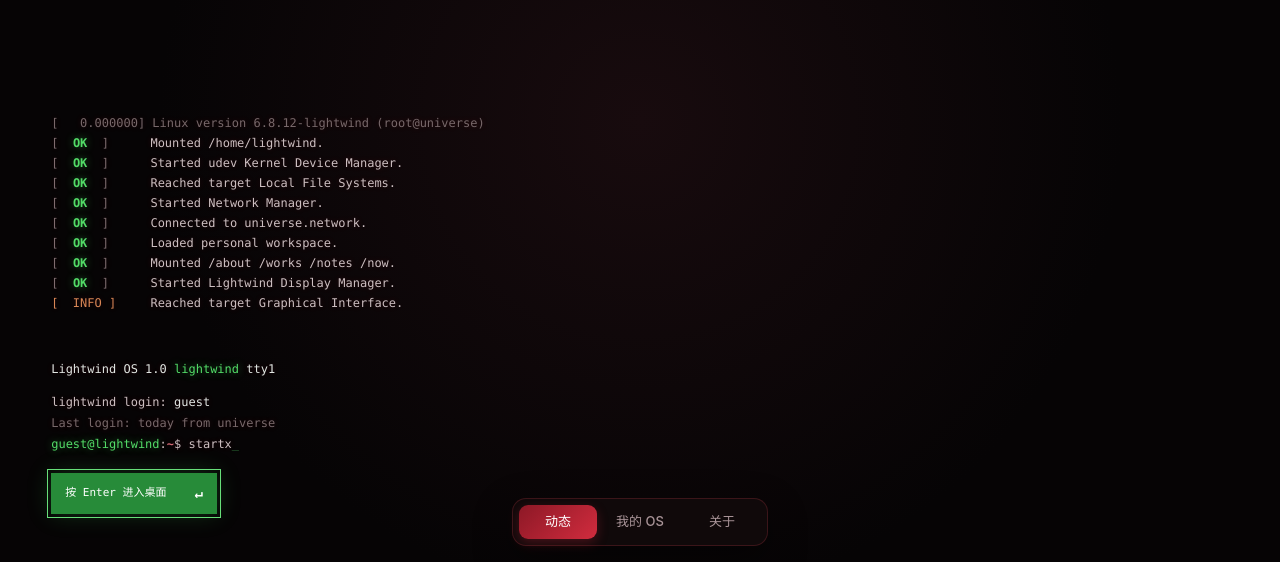
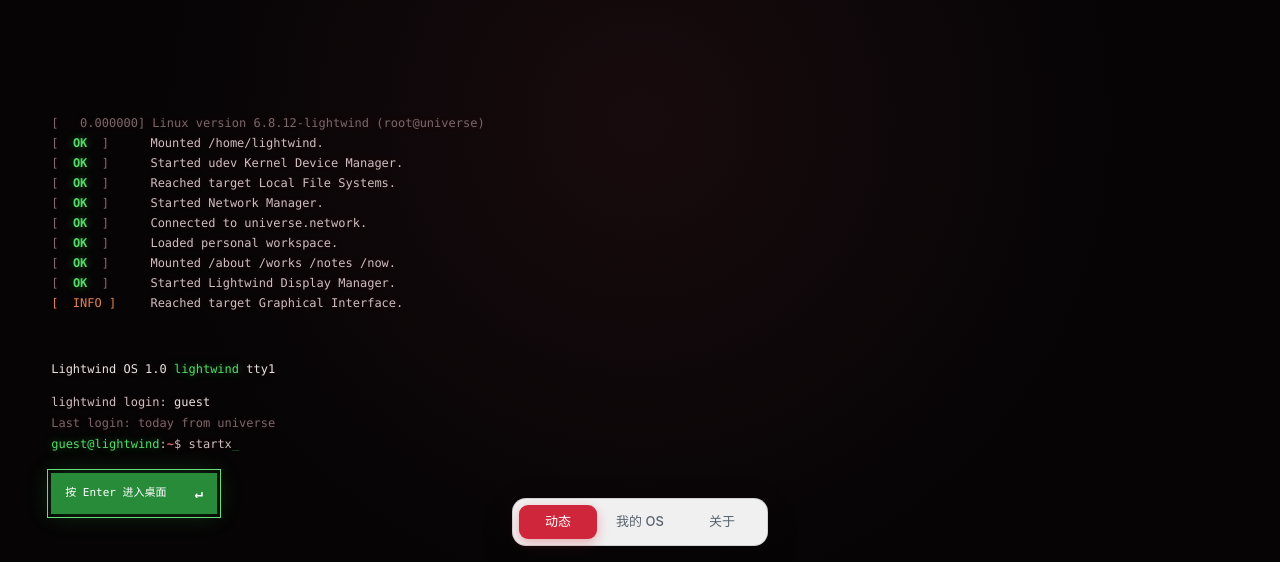
Before and after one commit to QingFengYuXie/.github.io, a plain HTML site: page static/os/index.html in a window 1280 px wide. Shown: the part 238-800 px from the top of the page. Drawn offline with Linux system fonts and the light colour scheme.

Commit message:
fix: 统一主题按钮和全局导航主题

```diff
--- a/config.json
+++ b/config.json
@@ -5,6 +5,6 @@
     "homeUrl":"https://qfyx.top",
     "email":"2399975530@qq.com",
     "singlePage":["about"],
-    "allHead":"<link rel='stylesheet' href='https://qfyx.top/site-nav.css'><script defer src='https://qfyx.top/site-nav.js'></script><style>.title-right a[href='https://qfyx.top/about.html']{display:none}.title-right a[onclick='modeSwitch()']{position:fixed;left:max(20px,env(safe-area-inset-left));bottom:max(20px,env(safe-area-inset-bottom));z-index:9999;display:inline-flex!important;align-items:center;justify-content:center;width:44px;height:44px;padding:0!important;margin:0!important;border:1px solid var(--borderColor-default,var(--color-border-default));border-radius:50%;background:var(--bgColor-default,var(--color-canvas-default));box-shadow:0 4px 14px rgba(0,0,0,.14);cursor:pointer;transition:transform .2s ease,box-shadow .2s ease,background-color .2s ease}.title-right a[onclick='modeSwitch()']:hover{transform:translateY(-2px);box-shadow:0 6px 18px rgba(0,0,0,.2)}.title-right a[onclick='modeSwitch()']:focus-visible{outline:2px solid var(--focus-outlineColor,var(--color-accent-fg));outline-offset:3px}@media(max-width:600px){.title-right a[onclick='modeSwitch()']{left:max(12px,env(safe-area-inset-left));bottom:max(12px,env(safe-area-inset-bottom));width:42px;height:42px}}</style>",
+    "allHead":"<link rel='stylesheet' href='https://qfyx.top/site-nav.css'><script defer src='https://qfyx.top/site-nav.js'></script><style>.title-right a[href='https://qfyx.top/about.html']{display:none}.title-right a[onclick^='modeSwitch']{position:fixed;left:max(20px,env(safe-area-inset-left));bottom:max(20px,env(safe-area-inset-bottom));z-index:9999;display:inline-flex!important;align-items:center;justify-content:center;width:44px;height:44px;padding:0!important;margin:0!important;border:1px solid var(--borderColor-default,var(--color-border-default));border-radius:50%;background:var(--bgColor-default,var(--color-canvas-default));box-shadow:0 4px 14px rgba(0,0,0,.14);cursor:pointer;transition:transform .2s ease,box-shadow .2s ease,background-color .2s ease}.title-right a[onclick^='modeSwitch']:hover{transform:translateY(-2px);box-shadow:0 6px 18px rgba(0,0,0,.2)}.title-right a[onclick^='modeSwitch']:focus-visible{outline:2px solid var(--focus-outlineColor,var(--color-accent-fg));outline-offset:3px}@media(max-width:600px){.title-right a[onclick^='modeSwitch']{left:max(12px,env(safe-area-inset-left));bottom:max(12px,env(safe-area-inset-bottom));width:42px;height:42px}}</style>",
     "GMEEK_VERSION":"last"
 }
--- a/static/site-nav.css
+++ b/static/site-nav.css
@@ -34,20 +34,10 @@
 }
 
 .site-global-nav a[aria-current="page"] {
-  color: #fff;
-  background: #cf263c;
-  box-shadow: 0 4px 12px rgba(207, 38, 60, .28);
+  color: var(--fgColor-onEmphasis, var(--color-fg-on-emphasis, #fff));
+  background: var(--bgColor-accent-emphasis, var(--color-accent-emphasis, #cf263c));
+  box-shadow: 0 4px 12px color-mix(in srgb, var(--bgColor-accent-emphasis, var(--color-accent-emphasis, #cf263c)) 32%, transparent);
 }
-
-html:not([data-color-mode]) .site-global-nav {
-  border-color: rgba(255, 77, 94, .18);
-  background: rgba(18, 10, 12, .9);
-  box-shadow: 0 14px 38px rgba(0, 0, 0, .44);
-}
-
-html:not([data-color-mode]) .site-global-nav a { color: #a99498; }
-html:not([data-color-mode]) .site-global-nav a:hover { color: #fff; background: rgba(255, 77, 94, .1); }
-html:not([data-color-mode]) .site-global-nav a[aria-current="page"] { color: #fff; background: linear-gradient(135deg, #8d1826, #d12c3e); }
 
 @media (max-width: 600px) {
   .site-global-nav {
```
